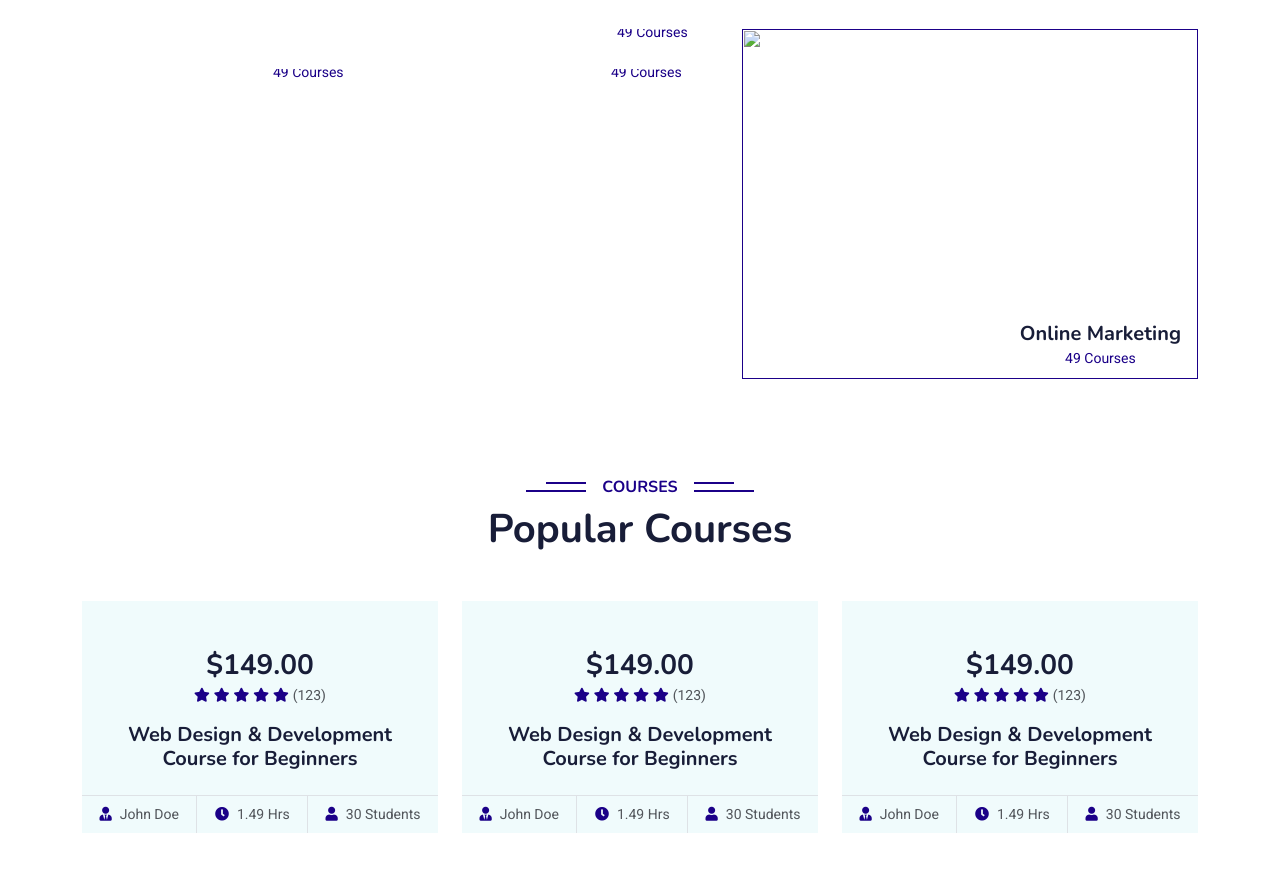
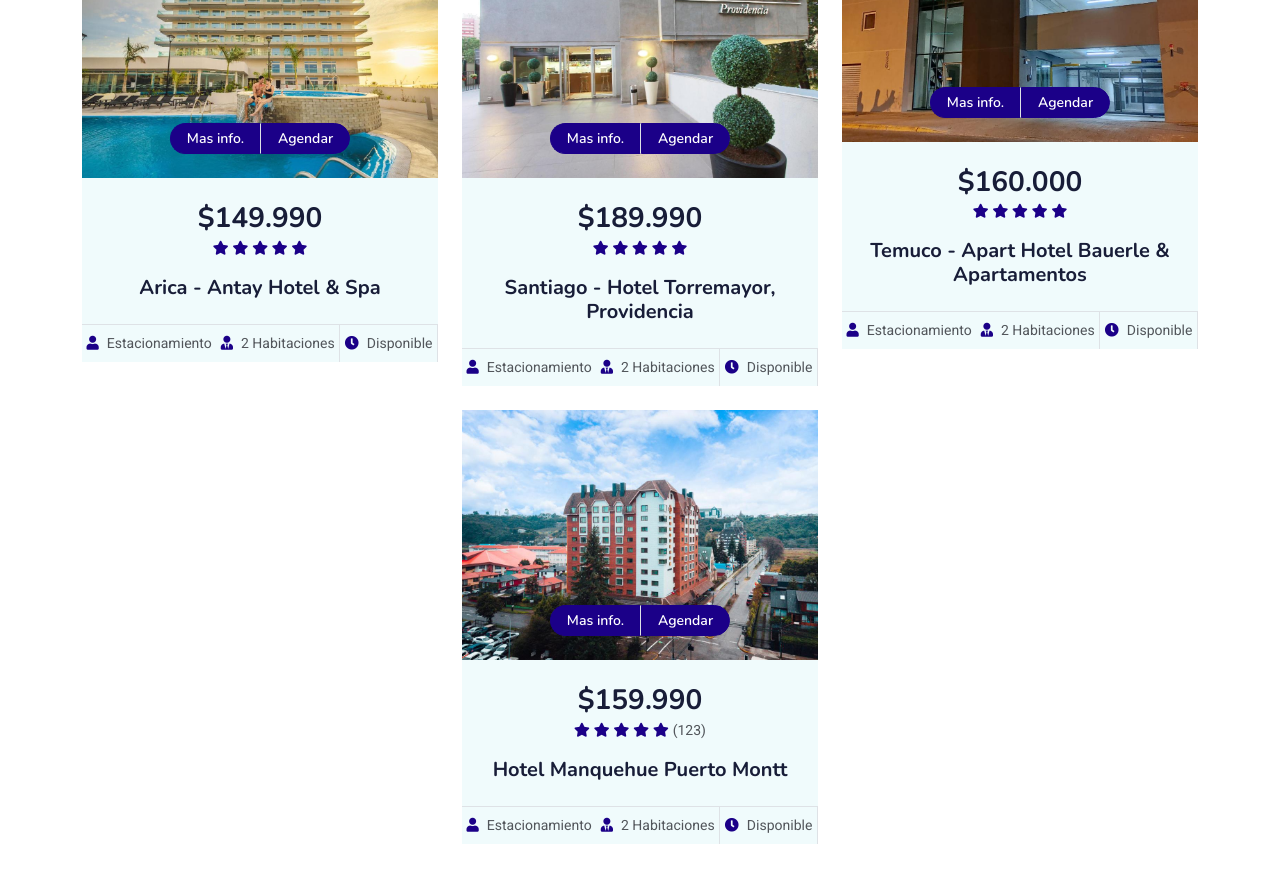
Before and after one commit to EduardoGajardoO/Vuela-Lejos, a plain HTML site: page Hoteles.html in a window 1280 px wide. Shown: the part 585-1463 px from the top of the page. Drawn offline with nearby package versions, Linux system fonts and the light colour scheme.

Commit message:
Actualizacion de contenido pagina hoteles
Se actualiza informacion se añaden fotos  se incorporan imagenes al pkg img en hoteles.html
se actualiza el titulo de ayuda.html

```diff
--- a/Hoteles.html
+++ b/Hoteles.html
@@ -78,14 +78,8 @@
         <div class="container py-5">
             <div class="row justify-content-center">
                 <div class="col-lg-10 text-center">
-                    <h1 class="display-3 text-white animated slideInDown">Courses</h1>
-                    <nav aria-label="breadcrumb">
-                        <ol class="breadcrumb justify-content-center">
-                            <li class="breadcrumb-item"><a class="text-white" href="#">Home</a></li>
-                            <li class="breadcrumb-item"><a class="text-white" href="#">Pages</a></li>
-                            <li class="breadcrumb-item text-white active" aria-current="page">Courses</li>
-                        </ol>
-                    </nav>
+                    <h1 class="display-3 text-white animated slideInDown">Hoteles Asociados</h1>
+
                 </div>
             </div>
         </div>
@@ -93,79 +87,113 @@
     <!-- Header End -->
 
 
-    <!-- Categories Start -->
-    <div class="container-xxl py-5 category">
-        <div class="container">
-            <div class="text-center wow fadeInUp" data-wow-delay="0.1s">
-                <h6 class="section-title bg-white text-center text-primary px-3">Categories</h6>
-                <h1 class="mb-5">Courses Categories</h1>
-            </div>
-            <div class="row g-3">
-                <div class="col-lg-7 col-md-6">
-                    <div class="row g-3">
-                        <div class="col-lg-12 col-md-12 wow zoomIn" data-wow-delay="0.1s">
-                            <a class="position-relative d-block overflow-hidden" href="">
-                                <img class="img-fluid" src="img/cat-1.jpg" alt="">
-                                <div class="bg-white text-center position-absolute bottom-0 end-0 py-2 px-3" style="margin: 1px;">
-                                    <h5 class="m-0">Web Design</h5>
-                                    <small class="text-primary">49 Courses</small>
-                                </div>
-                            </a>
-                        </div>
-                        <div class="col-lg-6 col-md-12 wow zoomIn" data-wow-delay="0.3s">
-                            <a class="position-relative d-block overflow-hidden" href="">
-                                <img class="img-fluid" src="img/cat-2.jpg" alt="">
-                                <div class="bg-white text-center position-absolute bottom-0 end-0 py-2 px-3" style="margin: 1px;">
-                                    <h5 class="m-0">Graphic Design</h5>
-                                    <small class="text-primary">49 Courses</small>
-                                </div>
-                            </a>
-                        </div>
-                        <div class="col-lg-6 col-md-12 wow zoomIn" data-wow-delay="0.5s">
-                            <a class="position-relative d-block overflow-hidden" href="">
-                                <img class="img-fluid" src="img/cat-3.jpg" alt="">
-                                <div class="bg-white text-center position-absolute bottom-0 end-0 py-2 px-3" style="margin: 1px;">
-                                    <h5 class="m-0">Video Editing</h5>
-                                    <small class="text-primary">49 Courses</small>
-                                </div>
-                            </a>
-                        </div>
-                    </div>
-                </div>
-                <div class="col-lg-5 col-md-6 wow zoomIn" data-wow-delay="0.7s" style="min-height: 350px;">
-                    <a class="position-relative d-block h-100 overflow-hidden" href="">
-                        <img class="img-fluid position-absolute w-100 h-100" src="img/cat-4.jpg" alt="" style="object-fit: cover;">
-                        <div class="bg-white text-center position-absolute bottom-0 end-0 py-2 px-3" style="margin:  1px;">
-                            <h5 class="m-0">Online Marketing</h5>
-                            <small class="text-primary">49 Courses</small>
-                        </div>
-                    </a>
-                </div>
-            </div>
-        </div>
-    </div>
-    <!-- Categories Start -->
-
 
     <!-- Courses Start -->
     <div class="container-xxl py-5">
         <div class="container">
             <div class="text-center wow fadeInUp" data-wow-delay="0.1s">
-                <h6 class="section-title bg-white text-center text-primary px-3">Courses</h6>
-                <h1 class="mb-5">Popular Courses</h1>
+                <h6 class="section-title bg-white text-center text-primary px-3">Hoteles</h6>
+                <h1 class="mb-5"> </h1>
             </div>
             <div class="row g-4 justify-content-center">
                 <div class="col-lg-4 col-md-6 wow fadeInUp" data-wow-delay="0.1s">
                     <div class="course-item bg-light">
                         <div class="position-relative overflow-hidden">
-                            <img class="img-fluid" src="img/course-1.jpg" alt="">
+                            <img class="img-fluid" src="img/hotel-arica.jpg" alt="">
                             <div class="w-100 d-flex justify-content-center position-absolute bottom-0 start-0 mb-4">
-                                <a href="#" class="flex-shrink-0 btn btn-sm btn-primary px-3 border-end" style="border-radius: 30px 0 0 30px;">Read More</a>
-                                <a href="#" class="flex-shrink-0 btn btn-sm btn-primary px-3" style="border-radius: 0 30px 30px 0;">Join Now</a>
+                                <a href="#" class="flex-shrink-0 btn btn-sm btn-primary px-3 border-end" style="border-radius: 30px 0 0 30px;">Mas info.</a>
+                                <a href="#" class="flex-shrink-0 btn btn-sm btn-primary px-3" style="border-radius: 0 30px 30px 0;">Agendar</a>
                             </div>
                         </div>
                         <div class="text-center p-4 pb-0">
-                            <h3 class="mb-0">$149.00</h3>
+                            <h3 class="mb-0">$149.990</h3>
+                            <div class="mb-3">
+                                <small class="fa fa-star text-primary"></small>
+                                <small class="fa fa-star text-primary"></small>
+                                <small class="fa fa-star text-primary"></small>
+                                <small class="fa fa-star text-primary"></small>
+                                <small class="fa fa-star text-primary"></small>
+                                <small> </small>
+                            </div>
+                            <h5 class="mb-4">Arica - Antay Hotel & Spa</h5>
+                        </div>
+                        <div class="d-flex border-top">
+                            <small class="flex-fill text-center py-2"><i class="fa fa-user text-primary me-2"></i>Estacionamiento</small>
+                            <small class="flex-fill text-center border-end py-2"><i class="fa fa-user-tie text-primary me-2"></i>2 Habitaciones</small>
+                            <small class="flex-fill text-center border-end py-2"><i class="fa fa-clock text-primary me-2"></i>Disponible</small>
+                        </div>
+                    </div>
+                </div>
+
+                <div class="col-lg-4 col-md-6 wow fadeInUp" data-wow-delay="0.3s">
+                    <div class="course-item bg-light">
+                        <div class="position-relative overflow-hidden">
+                            <img class="img-fluid" src="img/hotel-santiago.jpg" alt="">
+                            <div class="w-100 d-flex justify-content-center position-absolute bottom-0 start-0 mb-4">
+                                <a href="#" class="flex-shrink-0 btn btn-sm btn-primary px-3 border-end" style="border-radius: 30px 0 0 30px;">Mas info.</a>
+                                <a href="#" class="flex-shrink-0 btn btn-sm btn-primary px-3" style="border-radius: 0 30px 30px 0;">Agendar</a>
+                            </div>
+                        </div>
+                        <div class="text-center p-4 pb-0">
+                            <h3 class="mb-0">$189.990</h3>
+                            <div class="mb-3">
+                                <small class="fa fa-star text-primary"></small>
+                                <small class="fa fa-star text-primary"></small>
+                                <small class="fa fa-star text-primary"></small>
+                                <small class="fa fa-star text-primary"></small>
+                                <small class="fa fa-star text-primary"></small>
+                                <small></small>
+                            </div>
+                            <h5 class="mb-4">Santiago - Hotel Torremayor, Providencia</h5>
+                        </div>
+                        <div class="d-flex border-top">
+                            <small class="flex-fill text-center py-2"><i class="fa fa-user text-primary me-2"></i>Estacionamiento</small>
+                            <small class="flex-fill text-center border-end py-2"><i class="fa fa-user-tie text-primary me-2"></i>2 Habitaciones</small>
+                            <small class="flex-fill text-center border-end py-2"><i class="fa fa-clock text-primary me-2"></i>Disponible</small>
+                        </div>
+                    </div>
+                </div>
+
+                <div class="col-lg-4 col-md-6 wow fadeInUp" data-wow-delay="0.5s">
+                    <div class="course-item bg-light">
+                        <div class="position-relative overflow-hidden">
+                            <img class="img-fluid" src="img/hotel-temuco.jpg" alt="">
+                            <div class="w-100 d-flex justify-content-center position-absolute bottom-0 start-0 mb-4">
+                                <a href="#" class="flex-shrink-0 btn btn-sm btn-primary px-3 border-end" style="border-radius: 30px 0 0 30px;">Mas info.</a>
+                                <a href="#" class="flex-shrink-0 btn btn-sm btn-primary px-3" style="border-radius: 0 30px 30px 0;">Agendar</a>
+                            </div>
+                        </div>
+                        <div class="text-center p-4 pb-0">
+                            <h3 class="mb-0">$160.000</h3>
+                            <div class="mb-3">
+                                <small class="fa fa-star text-primary"></small>
+                                <small class="fa fa-star text-primary"></small>
+                                <small class="fa fa-star text-primary"></small>
+                                <small class="fa fa-star text-primary"></small>
+                                <small class="fa fa-star text-primary"></small>
+                                <small> </small>
+                            </div>
+                            <h5 class="mb-4">Temuco - Apart Hotel Bauerle & Apartamentos</h5>
+                        </div>
+                        <div class="d-flex border-top">
+                            <small class="flex-fill text-center py-2"><i class="fa fa-user text-primary me-2"></i>Estacionamiento</small>
+                            <small class="flex-fill text-center border-end py-2"><i class="fa fa-user-tie text-primary me-2"></i>2 Habitaciones</small>
+                            <small class="flex-fill text-center border-end py-2"><i class="fa fa-clock text-primary me-2"></i>Disponible</small>
+                        </div>
+                    </div>
+                </div>
+
+                <div class="col-lg-4 col-md-6 wow fadeInUp" data-wow-delay="0.5s">
+                    <div class="course-item bg-light">
+                        <div class="position-relative overflow-hidden">
+                            <img class="img-fluid" src="img/hotel-pm.jpg" alt="">
+                            <div class="w-100 d-flex justify-content-center position-absolute bottom-0 start-0 mb-4">
+                                <a href="#" class="flex-shrink-0 btn btn-sm btn-primary px-3 border-end" style="border-radius: 30px 0 0 30px;">Mas info.</a>
+                                <a href="#" class="flex-shrink-0 btn btn-sm btn-primary px-3" style="border-radius: 0 30px 30px 0;">Agendar</a>
+                            </div>
+                        </div>
+                        <div class="text-center p-4 pb-0">
+                            <h3 class="mb-0">$159.990</h3>
                             <div class="mb-3">
                                 <small class="fa fa-star text-primary"></small>
                                 <small class="fa fa-star text-primary"></small>
@@ -174,68 +202,12 @@
                                 <small class="fa fa-star text-primary"></small>
                                 <small>(123)</small>
                             </div>
-                            <h5 class="mb-4">Web Design & Development Course for Beginners</h5>
+                            <h5 class="mb-4">Hotel Manquehue Puerto Montt</h5>
                         </div>
                         <div class="d-flex border-top">
-                            <small class="flex-fill text-center border-end py-2"><i class="fa fa-user-tie text-primary me-2"></i>John Doe</small>
-                            <small class="flex-fill text-center border-end py-2"><i class="fa fa-clock text-primary me-2"></i>1.49 Hrs</small>
-                            <small class="flex-fill text-center py-2"><i class="fa fa-user text-primary me-2"></i>30 Students</small>
-                        </div>
-                    </div>
-                </div>
-                <div class="col-lg-4 col-md-6 wow fadeInUp" data-wow-delay="0.3s">
-                    <div class="course-item bg-light">
-                        <div class="position-relative overflow-hidden">
-                            <img class="img-fluid" src="img/course-2.jpg" alt="">
-                            <div class="w-100 d-flex justify-content-center position-absolute bottom-0 start-0 mb-4">
-                                <a href="#" class="flex-shrink-0 btn btn-sm btn-primary px-3 border-end" style="border-radius: 30px 0 0 30px;">Read More</a>
-                                <a href="#" class="flex-shrink-0 btn btn-sm btn-primary px-3" style="border-radius: 0 30px 30px 0;">Join Now</a>
-                            </div>
-                        </div>
-                        <div class="text-center p-4 pb-0">
-                            <h3 class="mb-0">$149.00</h3>
-                            <div class="mb-3">
-                                <small class="fa fa-star text-primary"></small>
-                                <small class="fa fa-star text-primary"></small>
-                                <small class="fa fa-star text-primary"></small>
-                                <small class="fa fa-star text-primary"></small>
-                                <small class="fa fa-star text-primary"></small>
-                                <small>(123)</small>
-                            </div>
-                            <h5 class="mb-4">Web Design & Development Course for Beginners</h5>
-                        </div>
-                        <div class="d-flex border-top">
-                            <small class="flex-fill text-center border-end py-2"><i class="fa fa-user-tie text-primary me-2"></i>John Doe</small>
-                            <small class="flex-fill text-center border-end py-2"><i class="fa fa-clock text-primary me-2"></i>1.49 Hrs</small>
-                            <small class="flex-fill text-center py-2"><i class="fa fa-user text-primary me-2"></i>30 Students</small>
-                        </div>
-                    </div>
-                </div>
-                <div class="col-lg-4 col-md-6 wow fadeInUp" data-wow-delay="0.5s">
-                    <div class="course-item bg-light">
-                        <div class="position-relative overflow-hidden">
-                            <img class="img-fluid" src="img/course-3.jpg" alt="">
-                            <div class="w-100 d-flex justify-content-center position-absolute bottom-0 start-0 mb-4">
-                                <a href="#" class="flex-shrink-0 btn btn-sm btn-primary px-3 border-end" style="border-radius: 30px 0 0 30px;">Read More</a>
-                                <a href="#" class="flex-shrink-0 btn btn-sm btn-primary px-3" style="border-radius: 0 30px 30px 0;">Join Now</a>
-                            </div>
-                        </div>
-                        <div class="text-center p-4 pb-0">
-                            <h3 class="mb-0">$149.00</h3>
-                            <div class="mb-3">
-                                <small class="fa fa-star text-primary"></small>
-                                <small class="fa fa-star text-primary"></small>
-                                <small class="fa fa-star text-primary"></small>
-                                <small class="fa fa-star text-primary"></small>
-                                <small class="fa fa-star text-primary"></small>
-                                <small>(123)</small>
-                            </div>
-                            <h5 class="mb-4">Web Design & Development Course for Beginners</h5>
-                        </div>
-                        <div class="d-flex border-top">
-                            <small class="flex-fill text-center border-end py-2"><i class="fa fa-user-tie text-primary me-2"></i>John Doe</small>
-                            <small class="flex-fill text-center border-end py-2"><i class="fa fa-clock text-primary me-2"></i>1.49 Hrs</small>
-                            <small class="flex-fill text-center py-2"><i class="fa fa-user text-primary me-2"></i>30 Students</small>
+                            <small class="flex-fill text-center py-2"><i class="fa fa-user text-primary me-2"></i>Estacionamiento</small>
+                            <small class="flex-fill text-center border-end py-2"><i class="fa fa-user-tie text-primary me-2"></i>2 Habitaciones</small>
+                            <small class="flex-fill text-center border-end py-2"><i class="fa fa-clock text-primary me-2"></i>Disponible</small>
                         </div>
                     </div>
                 </div>
@@ -244,51 +216,6 @@
     </div>
     <!-- Courses End -->
 
-
-    <!-- Testimonial Start -->
-    <div class="container-xxl py-5 wow fadeInUp" data-wow-delay="0.1s">
-        <div class="container">
-            <div class="text-center">
-                <h6 class="section-title bg-white text-center text-primary px-3">Testimonial</h6>
-                <h1 class="mb-5">Our Students Say!</h1>
-            </div>
-            <div class="owl-carousel testimonial-carousel position-relative">
-                <div class="testimonial-item text-center">
-                    <img class="border rounded-circle p-2 mx-auto mb-3" src="img/testimonial-1.jpg" style="width: 80px; height: 80px;">
-                    <h5 class="mb-0">Client Name</h5>
-                    <p>Profession</p>
-                    <div class="testimonial-text bg-light text-center p-4">
-                    <p class="mb-0">Tempor erat elitr rebum at clita. Diam dolor diam ipsum sit diam amet diam et eos. Clita erat ipsum et lorem et sit.</p>
-                    </div>
-                </div>
-                <div class="testimonial-item text-center">
-                    <img class="border rounded-circle p-2 mx-auto mb-3" src="img/testimonial-2.jpg" style="width: 80px; height: 80px;">
-                    <h5 class="mb-0">Client Name</h5>
-                    <p>Profession</p>
-                    <div class="testimonial-text bg-light text-center p-4">
-                    <p class="mb-0">Tempor erat elitr rebum at clita. Diam dolor diam ipsum sit diam amet diam et eos. Clita erat ipsum et lorem et sit.</p>
-                    </div>
-                </div>
-                <div class="testimonial-item text-center">
-                    <img class="border rounded-circle p-2 mx-auto mb-3" src="img/testimonial-3.jpg" style="width: 80px; height: 80px;">
-                    <h5 class="mb-0">Client Name</h5>
-                    <p>Profession</p>
-                    <div class="testimonial-text bg-light text-center p-4">
-                    <p class="mb-0">Tempor erat elitr rebum at clita. Diam dolor diam ipsum sit diam amet diam et eos. Clita erat ipsum et lorem et sit.</p>
-                    </div>
-                </div>
-                <div class="testimonial-item text-center">
-                    <img class="border rounded-circle p-2 mx-auto mb-3" src="img/testimonial-4.jpg" style="width: 80px; height: 80px;">
-                    <h5 class="mb-0">Client Name</h5>
-                    <p>Profession</p>
-                    <div class="testimonial-text bg-light text-center p-4">
-                    <p class="mb-0">Tempor erat elitr rebum at clita. Diam dolor diam ipsum sit diam amet diam et eos. Clita erat ipsum et lorem et sit.</p>
-                    </div>
-                </div>
-            </div>
-        </div>
-    </div>
-    <!-- Testimonial End -->
 
 
 <!-- Footer Start -->
```
Also changed, not shown: Ayuda.html (+2 -2 lines), img/hotel-arica.jpg (added), img/hotel-pm.jpg (added), img/hotel-santiago.jpg (added), img/hotel-temuco.jpg (added).
